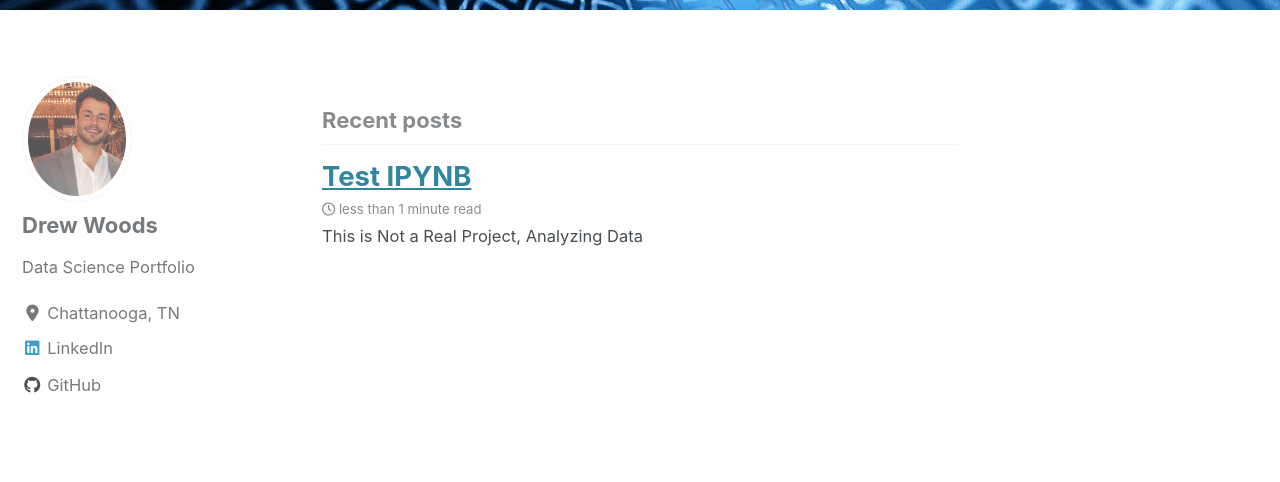
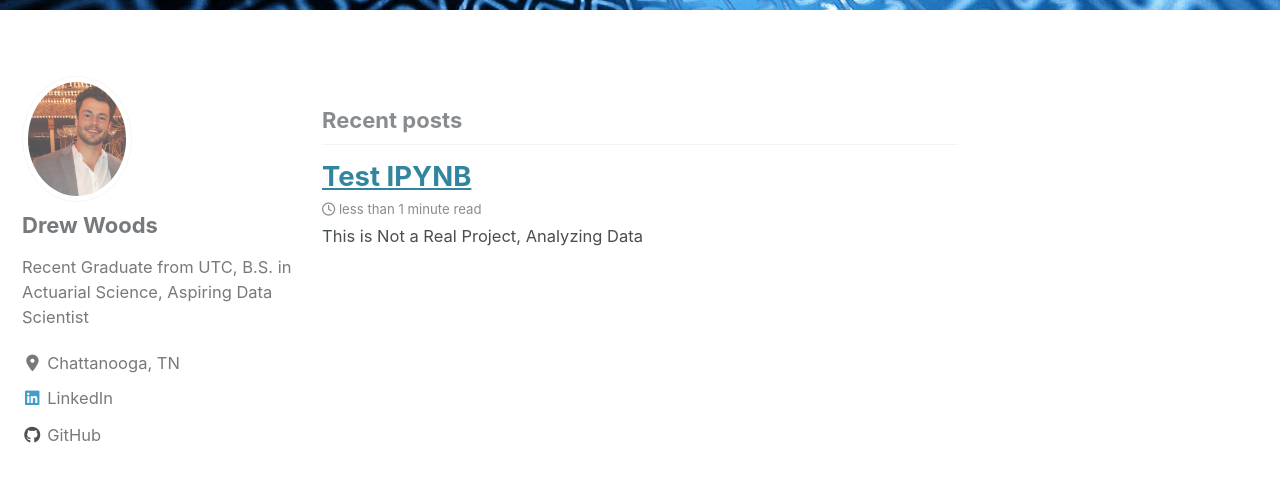
Before and after one commit to backdoordata/backdoordata.github.io, a Jekyll site: the page built from index.html, in a window 1280 px wide and 900 px high, scrolled down 454 px. Shown: the top 482 px of the window. Built offline with Jekyll 4.4.1, drawn with Linux system fonts in a browser that asks for light colours; cached includes are drawn as plain includes; nearby versions of some CDN libraries; the list of posts is cut into pages by our own code.

Commit message:
Updating bio

```diff
--- a/_config.yml
+++ b/_config.yml
@@ -20,7 +20,7 @@ title                    : "Drew Woods"
 title_separator          : "-"
 subtitle                 : # site tagline that appears below site title in masthead
 name                     : "Drew Woods"
-description              : "Recent Graduate from UTC, B.S. in Actuarial Science, Aspiring Data Scientist"
+description              : "Data Science Portfolio"
 url                      : # the base hostname & protocol for your site e.g. "https://mmistakes.github.io"
 baseurl                  : # the subpath of your site, e.g. "/blog"
 repository               : # GitHub username/repo-name e.g. "mmistakes/minimal-mistakes"
@@ -109,7 +109,7 @@ analytics:
 author:
   name             : "Drew Woods"
   avatar           : "/images/profile-picture.jpg" # path of avatar image, e.g. "/assets/images/bio-photo.jpg"
-  bio              : "Data Science Portfolio"
+  bio              : "Recent Graduate from UTC, B.S. in Actuarial Science, Aspiring Data Scientist"
   location         : "Chattanooga, TN"
   email            :
   links:
```
